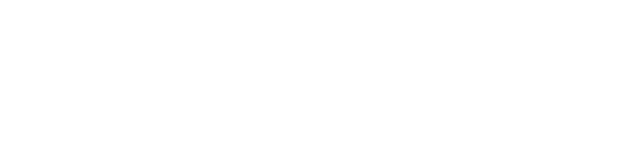
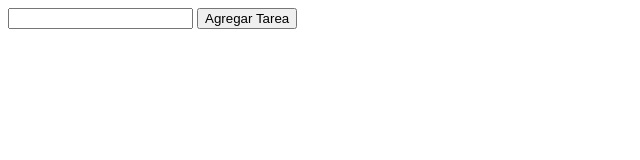
Before and after one commit to WillianAbrego/Pomodoro, a plain HTML site: page docs/index.html in a window 1280 px wide. Shown: the whole page, without its empty margins (0-640 px from the left). Drawn offline with Linux system fonts and the light colour scheme.

Commit message:
maquetacion html

```diff
--- a/docs/index.html
+++ b/docs/index.html
@@ -8,6 +8,21 @@
     <link rel="stylesheet" href="css/style.css" />
   </head>
   <body>
+    <div class="app">
+      <div id="time">
+        <div id="value"></div>
+        <div id="taskName"></div>
+      </div>
+      <div class="tasks-container">
+        <div class="form">
+          <form action="" id="form">
+            <input type="text" id="itTask" />
+            <input type="submit" id="bAdd" value="Agregar Tarea" />
+          </form>
+        </div>
+        <div id="tasks"></div>
+      </div>
+    </div>
     <script src="js/main.js"></script>
   </body>
 </html>
```
